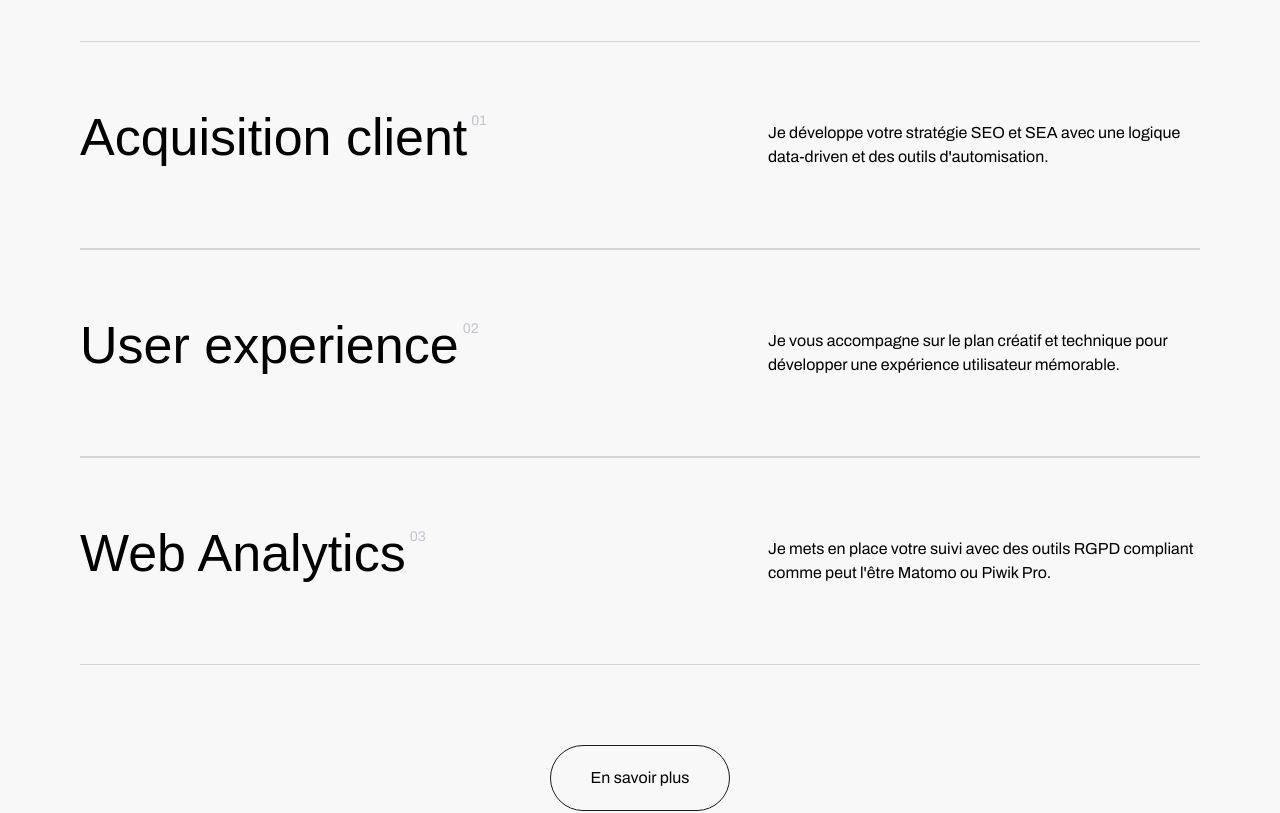
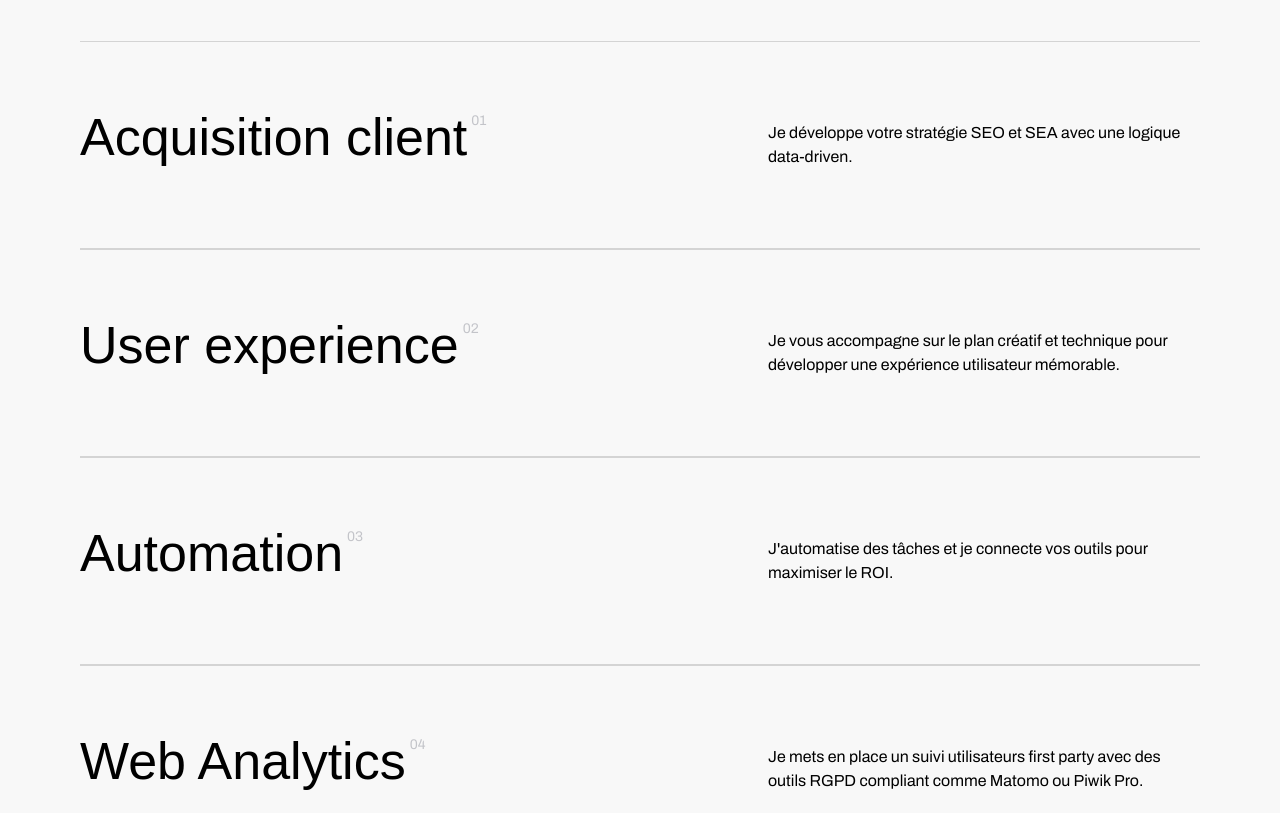
Before and after one commit to gbielli/portfolio, a Next.js app: page /components/Skill in a window 1280 px wide. Shown: the part 187-1000 px from the top of the page. Built offline with nearby package versions, Linux system fonts and the light colour scheme; a web font is replaced by a local one.

Commit message:
button anim framer

```diff
--- a/app/components/Header/anim.js
+++ b/app/components/Header/anim.js
@@ -1,10 +1,26 @@
 const transition = {duration: 0.7, ease: [0.76, 0, 0.24, 1]}
+
+export const scale = {
+    initial:{scale:0},
+    enter:{scale:0},
+    exit:{scale:1,transition}
+}
 
 
 export const menuSlide = {
     initial: {y: "calc(-100% - 100px)"},
     enter: {y: "0", transition},
     exit: {y: "calc(-100% - 100px)", transition}
+}
+
+export const buttonSlide = {
+    initial: {
+        y: "-80px",
+        transition: {duration: 0.7, ease: [0.76, 0, 0.24, 1]}
+    },
+    enter: {
+        y:"0",
+        transition: {duration: 0.7, ease: [0.76, 0, 0.24, 1]}},
 }
 
 export const slide = {
--- a/app/components/Header/page.js
+++ b/app/components/Header/page.js
@@ -1,11 +1,13 @@
 'use client';
 
-import React, { useState, useRef, useLayoutEffect } from 'react';
+import React, { useState, useRef, useLayoutEffect, useEffect } from 'react';
 import styles from './style.module.scss';
 import { gsap } from 'gsap';
 import { ScrollTrigger } from 'gsap/ScrollTrigger';
+import { useScroll, useTransform, motion } from 'framer-motion';
 import { AnimatePresence } from 'framer-motion';
 import Link from './Link/page';
+import { buttonSlide} from './anim';
 
 
 const Header = () => {
@@ -13,6 +15,8 @@ const Header = () => {
 
   const [isActive, setIsActive] = useState(false);
   const button = useRef(null);
+  const container = useRef(null);
+
 
   useLayoutEffect( () => {
     gsap.registerPlugin(ScrollTrigger)
@@ -20,7 +24,7 @@ const Header = () => {
         scrollTrigger: {
             trigger: document.documentElement,
             start: 0,
-            end: window.innerHeight,
+            end: "15%",
             onLeave: () => {gsap.to(button.current, {scale: 1, duration: 0.25, ease: "power1.out"})},
             onEnterBack: () => {gsap.to(button.current, {scale: 0, duration: 0.25, ease: "power1.out"},setIsActive(false))}
         }
@@ -28,9 +32,11 @@ const Header = () => {
 }, [])
 
 
+
+
   return (
     <>
-<div className='menu flex justify-between w-full px-6 py-6 absolute z-4'>
+<div ref={container} className='menu flex justify-between w-full px-6 py-6 absolute z-4'>
       <div className='logo'>
         Guillaume Bielli
       </div>
@@ -38,7 +44,6 @@ const Header = () => {
         <a className="relative w-fit block after:block after:content-[''] after:absolute after:h-[1px] after:rounded-full after:bg-black after:w-full after:scale-x-0 after:hover:scale-x-100 after:transition after:duration-300 after:origin-left">About</a>
         <a className="relative w-fit block after:block after:content-[''] after:absolute after:h-[1px] after:rounded-full after:bg-black after:w-full after:scale-x-0 after:hover:scale-x-100 after:transition after:duration-300 after:origin-left">Blog</a>
         <a className="relative w-fit block after:block after:content-[''] after:absolute after:h-[1px] after:rounded-full after:bg-black after:w-full after:scale-x-0 after:hover:scale-x-100 after:transition after:duration-300 after:origin-left">Contact</a>
-
       </div>
 
       </div>
@@ -52,9 +57,12 @@ const Header = () => {
     </AnimatePresence>
 
 
-<div  ref={button} onClick={() => setIsActive(prev => !prev)} className={`${styles.button} ${isActive ? styles.buttonActive : ""}`}>
+<div ref={button} onClick={() => setIsActive(prev => !prev)} className={`${styles.button} ${isActive ? styles.buttonActive : ""}`}>
+<motion.div variants={buttonSlide} initial="initial" animate={isActive ? "enter" : "initial"} className='bg-[#306bfd] absolute w-[80px] h-[80px] rounded-full'></motion.div>
   <div className={`${styles.burger} ${isActive ? styles.burgerActive : ""}`}></div>
+
 </div>
+
 
       </div>
       </>
--- a/app/components/Header/style.module.scss
+++ b/app/components/Header/style.module.scss
@@ -15,6 +15,7 @@
     display: flex;
     align-items: center;
     justify-content: center;
+    overflow:hidden;
 }
 
 .burger{
@@ -50,12 +51,7 @@
     &::before{
         transform: rotate(-45deg);
         top: 0px;
+
     }
 
 }
-
-.buttonActive {
-        transition: background-color 0.3s linear;
-        background-color: #306bfd;
-
-    }
--- a/app/components/Hero/page.js
+++ b/app/components/Hero/page.js
@@ -5,12 +5,14 @@ import ReactCurvedText from 'react-curved-text';
 import Image from 'next/image';
 import arrow from '../../../public/images/arrow.svg'
 import { motion } from 'framer-motion';
+import { useScroll } from 'framer-motion';
 import { useInView } from 'react-intersection-observer';
 import { ScrollTrigger } from 'gsap/all';
 import {animation} from './animation';
 import { gsap } from 'gsap';
 
 const Hero = () => {
+
 
 
   const textAnimation = useRef(null);
--- a/app/components/Skill/page.js
+++ b/app/components/Skill/page.js
@@ -1,6 +1,6 @@
 import React from 'react'
 import arrow  from '@/public/images/arrow-down.svg'
-import Image from 'next/image'
+
 
 const Skill = () => {
   return (
@@ -13,12 +13,12 @@ const Skill = () => {
 
             <div className="border-b border-t border-[#d4d4d4]">
                 <div className='item font-archivo flex items-center justify-between py-[3.5rem] hover:text-[#c3c4c9] hover:translate-x-2.5 transition-all duration-300'>
-                    <div className='flex items-center md:gap-10 h-full flex-col md:flex-row md:text-left'>
+                <div className='flex items-center md:gap-10 h-full flex-col md:flex-row md:text-left w-full'>
                     <div className="title flex w-full">
                     <h3 className='font-skills text-[55px] font-clash pb-4 relative'>Acquisition client</h3>
                     <div className='font-archivo text-[#c3c4c9] text-sm font-normal ml-1 translate-y-3'>01</div>
                     </div>
-                    <p className='md:w-2/3'>Je développe votre stratégie SEO et SEA avec une logique data-driven et des outils d&apos;automisation.</p>
+                    <p className='md:w-2/3'>Je développe votre stratégie SEO et SEA avec une logique data-driven.</p>
                     </div>
                 </div>
             </div>
@@ -38,11 +38,23 @@ const Skill = () => {
                 <div className="border-b border-t border-[#d4d4d4]">
                 <div className='item font-archivo flex items-center justify-between py-[3.5rem] hover:text-[#c3c4c9] hover:translate-x-2.5 transition-all duration-300'>
                     <div className='flex items-center md:gap-10 h-full flex-col md:flex-row md:text-left w-full'>
+                    <div className="title flex w-full">
+                    <h3 className='font-skills text-[55px] font-clash pb-4 relative'>Automation</h3>
+                    <div className='font-archivo text-[#c3c4c9] text-sm font-normal ml-1 translate-y-3'>03</div>
+                    </div>
+                    <p className='md:w-2/3'>J'automatise des tâches et je connecte vos outils pour maximiser le ROI.</p>
+                    </div>
+                </div>
+                </div>
+
+                <div className="border-b border-t border-[#d4d4d4]">
+                <div className='item font-archivo flex items-center justify-between py-[3.5rem] hover:text-[#c3c4c9] hover:translate-x-2.5 transition-all duration-300'>
+                    <div className='flex items-center md:gap-10 h-full flex-col md:flex-row md:text-left w-full'>
                         <div className="title flex w-full">
                     <h3 className='font-skills text-[55px] font-clash pb-4 relative'>Web Analytics</h3>
-                    <div className='font-archivo text-[#c3c4c9] text-sm font-normal ml-1 translate-y-3'>03</div>
+                    <div className='font-archivo text-[#c3c4c9] text-sm font-normal ml-1 translate-y-3'>04</div>
                     </div>
-                    <p className='md:w-2/3 '>Je mets en place votre suivi avec des outils RGPD compliant comme peut l&apos;être Matomo ou Piwik Pro.</p>
+                    <p className='md:w-2/3 '>Je mets en place un suivi utilisateurs first party avec des outils RGPD compliant comme Matomo ou Piwik Pro.</p>
                     </div>
                 </div>
             </div>
```
